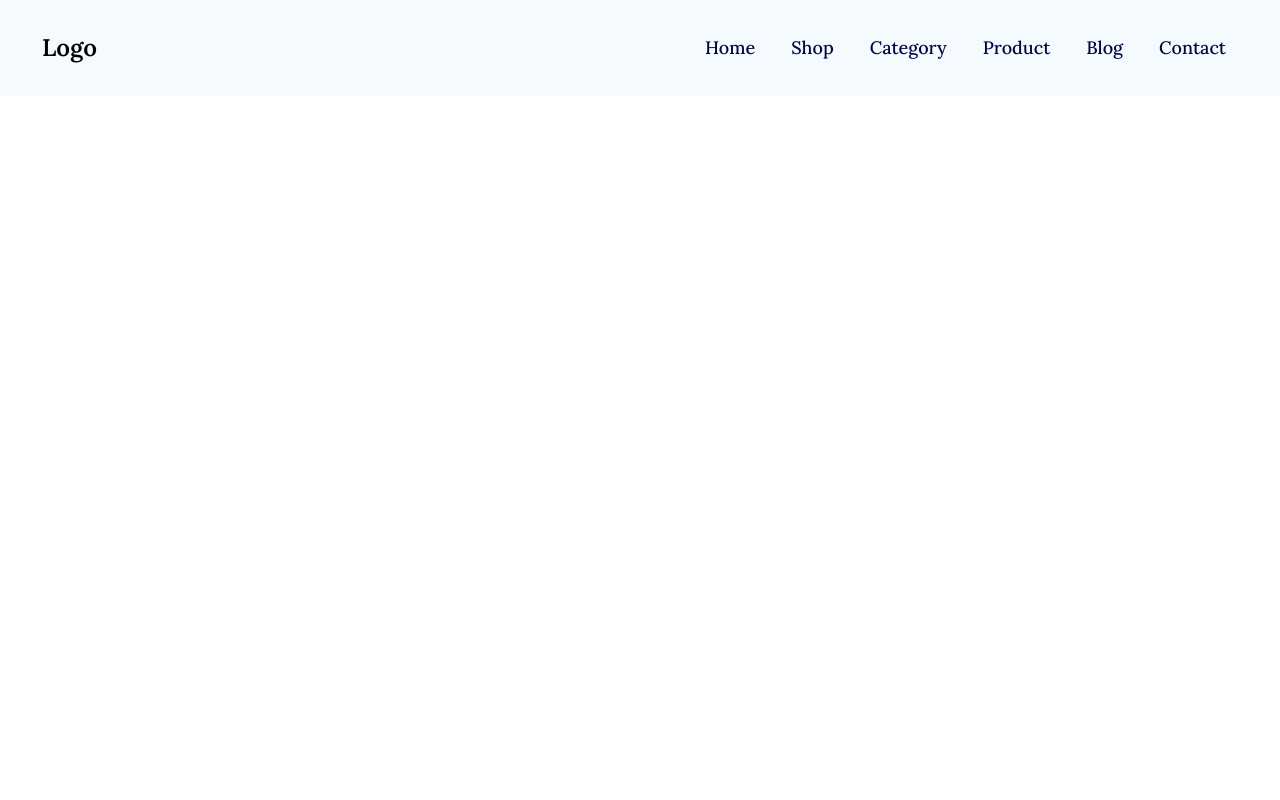
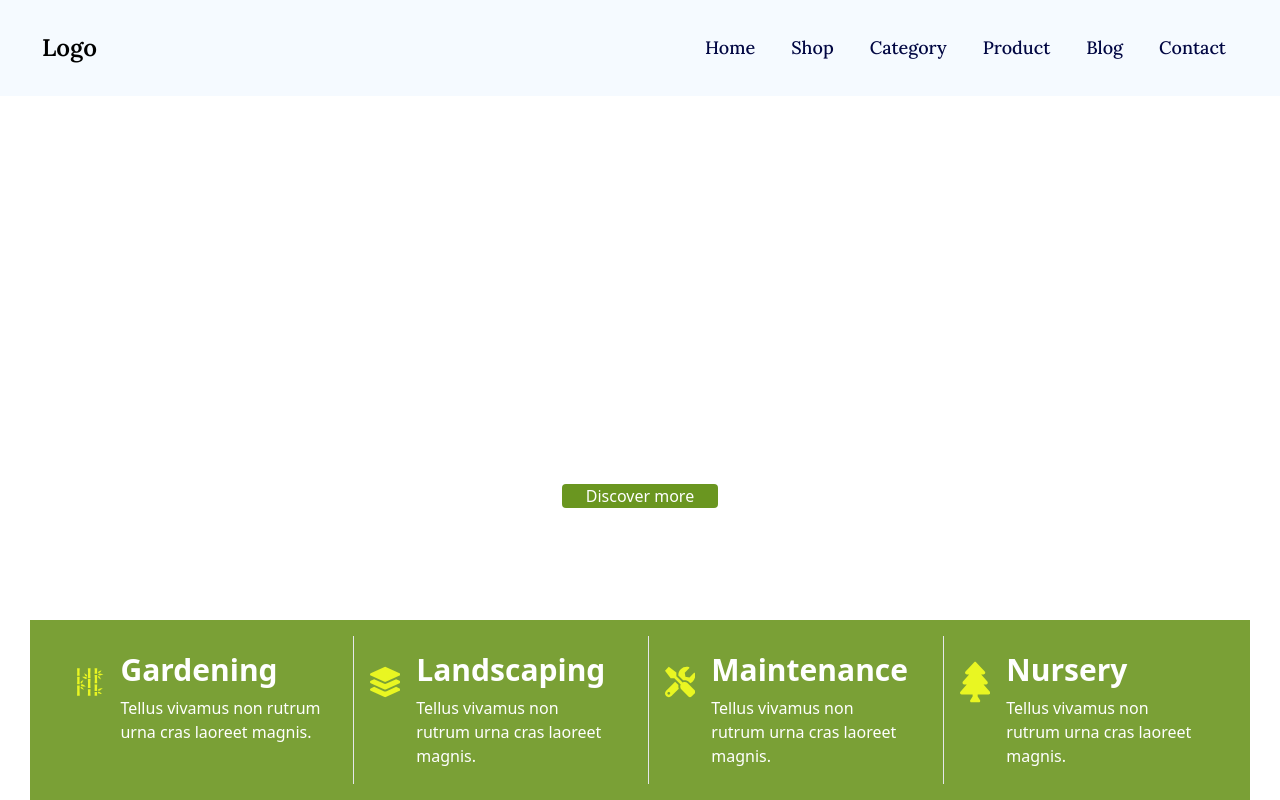
Before and after one commit to jordan7510/Sabhyasha-demo, a React (Vite) app: page / in a window 1280 px wide. Built offline with nearby package versions, Linux system fonts and the light colour scheme.

Commit message:
hello world

```diff
--- a/package.json
+++ b/package.json
@@ -16,7 +16,8 @@
     "react-dom": "^18.2.0",
     "react-icons": "^4.12.0",
     "react-router-dom": "^6.20.1",
-    "sort-by": "^1.2.0"
+    "sort-by": "^1.2.0",
+    "swiper": "^11.0.5"
   },
   "devDependencies": {
     "@types/react": "^18.2.37",
--- a/src/Pages/Home/HeroSection/HeroSection.jsx
+++ b/src/Pages/Home/HeroSection/HeroSection.jsx
@@ -1,10 +1,82 @@
 import React from 'react';
+import { GiBamboo } from "react-icons/gi";
+import { FaLayerGroup, FaTools, FaTree } from "react-icons/fa";
+
+import { Swiper, SwiperSlide } from "swiper/react";
+import { EffectFade,Autoplay, Navigation, Pagination } from "swiper/modules";
+import "swiper/css";
+import "swiper/css/effect-fade";
+import "swiper/css/navigation";
+import "swiper/css/pagination";
 
 const HeroSection = () => {
     return (
-        <div>
-            <h1>HeroSection</h1>
+        <section className="relative h-[750px] md:h-screen">
+        <Swiper
+          spaceBetween={30}
+          effect={"fade"}
+          autoplay={{
+            delay: 2500,
+            disableOnInteraction: false,
+          }}
+          modules={[EffectFade, Autoplay, Navigation, Pagination]}
+          className="mySwiper mainSlider h-[750px] md:h-screen"
+        >
+          <SwiperSlide>
+            <div  className="image-layer  h-[750px] md:h-screen img1"></div>
+          </SwiperSlide>
+          <SwiperSlide>
+            <div  className="image-layer  h-[750px] md:h-screen img2"></div>
+          </SwiperSlide>
+        </Swiper>
+
+        <div className="absolute flex flex-col gap-6 md:gap-28 w-full bottom-0 z-50 left-1/2 -translate-x-1/2">
+          <div className="text-white max-w-full w-11/12 md:w-6/12 mx-auto text-center space-y-3">
+            <h2 className=" text-2xl md:text-6xl font-bold">
+              We Save You Time and Money on Gardening & Lawn Care
+            </h2>
+            <p className="md:text-xl md:font-semibold">
+              Fully insured with a total satisfaction guarantee and amazing
+              customer support.
+            </p>
+            <button className="btn text-white border-0  rounded px-6 bg-[#6A9620]">
+              Discover more
+            </button>
+          </div>
+          <div data-aos="zoom-in" className="container  bg-[#6b9620e5]">
+            <div  className="p-4 grid lg:grid-cols-4 md:grid-cols-2 grid-cols-1 gap-4">
+              <div className="flex gap-2 md:gap-4 px-2 md:p-4 ">
+                <GiBamboo className="text-4xl md:text-6xl text-[#E9F622]"></GiBamboo>
+                <div className="text-white">
+                  <h3 className="text-2xl md:text-3xl mb-2 font-bold">Gardening</h3>
+                  <p>Tellus vivamus non rutrum urna cras laoreet magnis.</p>
+                </div>
+              </div>
+              <div className="flex gap-2 md:gap-4 px-2 md:p-4 md:border-l">
+                <FaLayerGroup className="text-4xl md:text-6xl text-[#E9F622]"></FaLayerGroup>
+                <div className="text-white">
+                  <h3 className="text-2xl md:text-3xl mb-2 font-bold">Landscaping</h3>
+                  <p>Tellus vivamus non rutrum urna cras laoreet magnis.</p>
+                </div>
+              </div>
+              <div className="flex gap-2 md:gap-4 px-2 md:p-4 md:border-l">
+                <FaTools className="text-4xl md:text-6xl text-[#E9F622]"></FaTools>
+                <div className="text-white">
+                  <h3 className="text-2xl md:text-3xl mb-2 font-bold">Maintenance</h3>
+                  <p>Tellus vivamus non rutrum urna cras laoreet magnis.</p>
+                </div>
+              </div>
+              <div className="flex gap-2 md:gap-4 px-2 md:p-4 md:border-l">
+                <FaTree className="text-4xl md:text-6xl text-[#E9F622]"></FaTree>
+                <div className="text-white">
+                  <h3 className="text-2xl md:text-3xl mb-2 font-bold">Nursery</h3>
+                  <p>Tellus vivamus non rutrum urna cras laoreet magnis.</p>
+                </div>
+              </div>
+            </div>
+          </div>
         </div>
+      </section>
     );
 };
 
```
Also changed, not shown: 1 other file (tests, documents, lock files or other folders).
